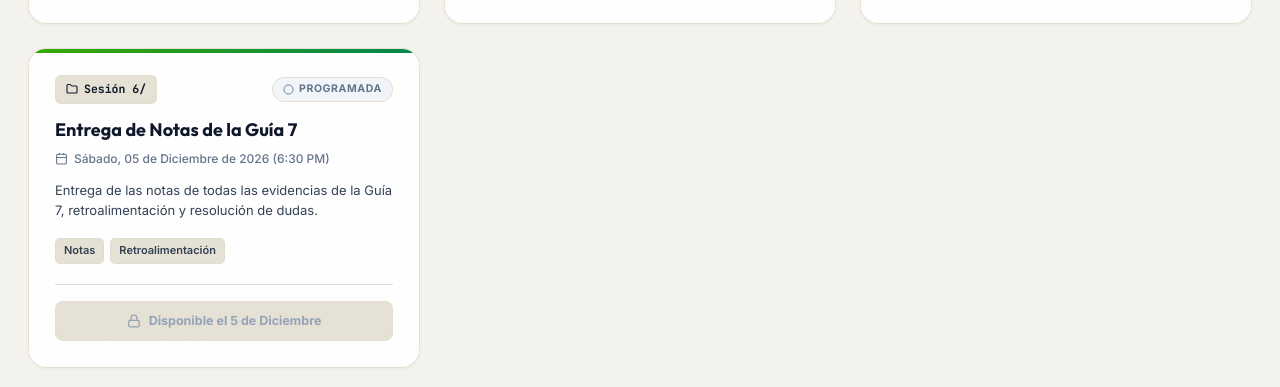
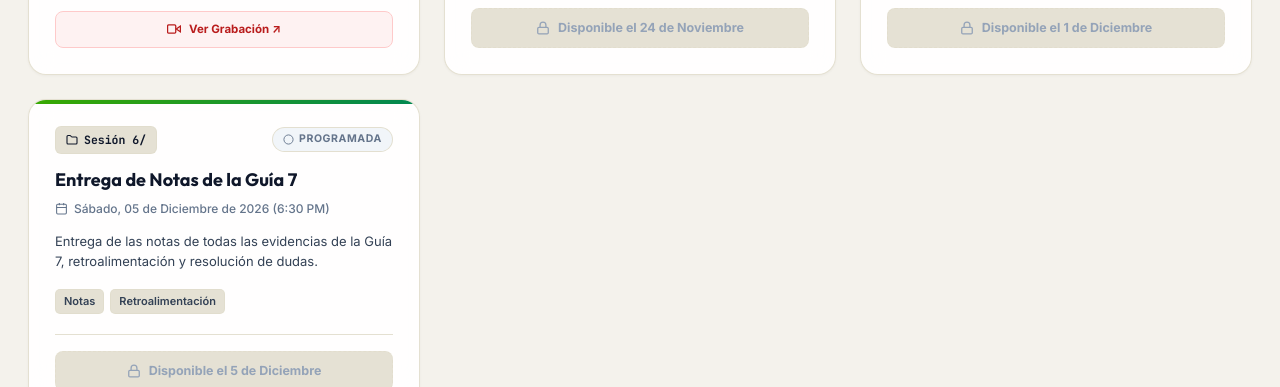
Before and after one commit to juliantrujilo/materiales-adso-ga6, a plain HTML site: page explorar.html in a window 1280 px wide. Shown: the part 1448-1835 px from the top of the page. Drawn offline with Linux system fonts and the light colour scheme.

Commit message:
feat: grabación de la Sesión 3 de la Guía 7 en el Hub

```diff
--- a/explorar.html
+++ b/explorar.html
@@ -2345,6 +2345,10 @@
             <svg width="13" height="13" viewBox="0 0 24 24" fill="none" stroke="currentColor" stroke-width="2.2"><path d="M14 2H6a2 2 0 0 0-2 2v16a2 2 0 0 0 2 2h12a2 2 0 0 0 2-2V8z"/><polyline points="14 2 14 8 20 8"/><polyline points="9 15 11 17 15 13"/></svg>
             Instrumento de Evaluación (EV04) ↗
           </a>
+          <a href="https://youtu.be/6U58sGuwU6w" target="_blank" id="btnGrabacionSesion3G7" class="btn-card-action secondary-neutral" style="font-size:11.5px;padding:8px 10px;background:#fef2f2;color:#b91c1c;border-color:#fecaca;font-weight:700;margin-top:6px;width:100%;justify-content:center;" onclick="event.preventDefault(); abrirVisorCinema('https://www.youtube.com/embed/6U58sGuwU6w?autoplay=1', 'Grabación Sesión 3 — Instalación y Configuración de Git y GitHub (Guía 7)')" title="Ver grabación en video de la sesión 3">
+            <svg width="14" height="14" viewBox="0 0 24 24" fill="none" stroke="currentColor" stroke-width="2.2"><polygon points="23 7 16 12 23 17 23 7"/><rect width="14" height="14" x="1" y="5" rx="2" ry="2"/></svg>
+            Ver Grabación ↗
+          </a>
         </div>
       </article>
 
```
